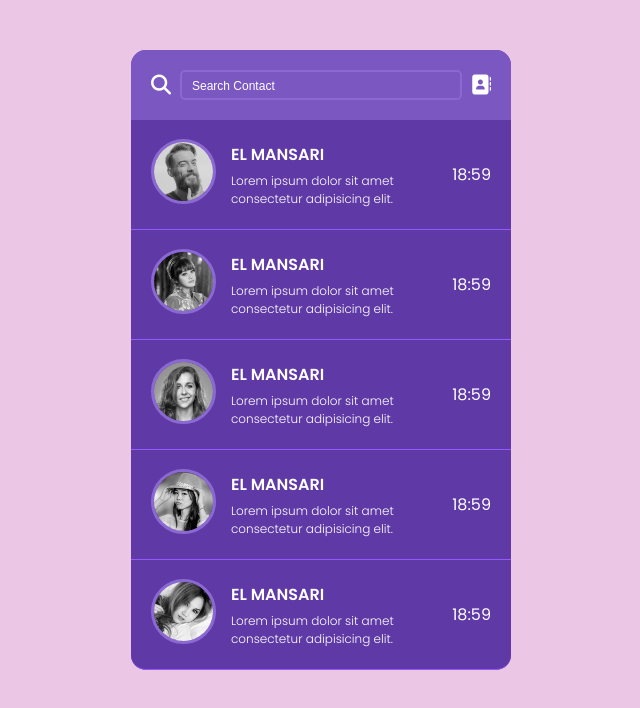
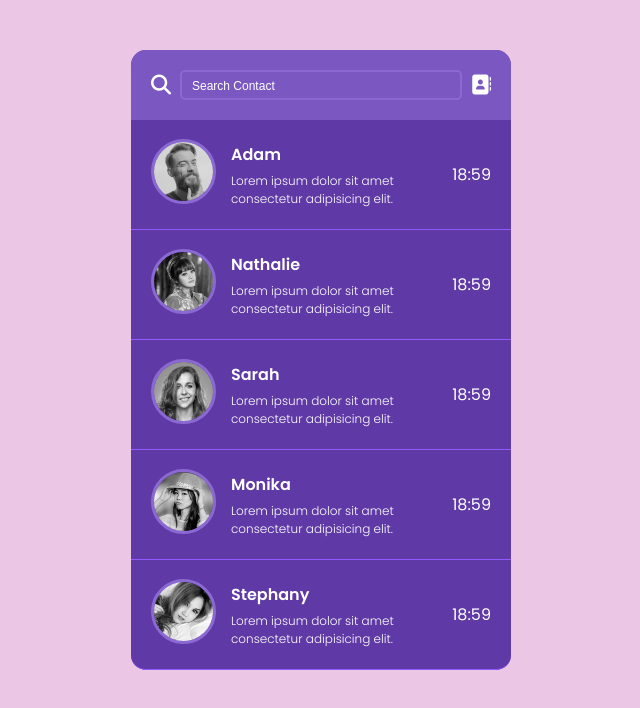
Before and after one commit to ElMansari-Youssef/Purple-Messages, a plain HTML site: page index.html in a window 1280 px wide. Shown: the whole page, without its empty margins (319-959 px from the left). Drawn offline with Linux system fonts and the light colour scheme.

Commit message:
few changes

```diff
--- a/index.html
+++ b/index.html
@@ -29,7 +29,7 @@
             <div class="image"><img id="img" src="img2.jpg" alt=""></div>
 
             <div class="texts">
-                <div class="name">EL MANSARI</div>
+                <div class="name">Adam</div>
                 <div class="message">Lorem ipsum dolor sit amet consectetur adipisicing elit.</div>
 
             </div>
@@ -41,10 +41,10 @@
 
         <div id="contact2" class="messageBox">
 
-            <div class="image"><img  src="img3.jpg" alt=""></div>
+            <div class="image"><img src="img3.jpg" alt=""></div>
 
             <div class="texts">
-                <div class="name">EL MANSARI</div>
+                <div class="name">Nathalie</div>
                 <div class="message">Lorem ipsum dolor sit amet consectetur adipisicing elit.</div>
 
             </div>
@@ -59,7 +59,7 @@
             <div class="image"><img src="img4.jpg" alt=""></div>
 
             <div class="texts">
-                <div class="name">EL MANSARI</div>
+                <div class="name">Sarah</div>
                 <div class="message">Lorem ipsum dolor sit amet consectetur adipisicing elit.</div>
 
             </div>
@@ -69,12 +69,12 @@
 
         </div>
 
-        <div id="contact4"  class="messageBox">
+        <div id="contact4" class="messageBox">
 
             <div class="image"><img src="img5.jpg" alt=""></div>
 
             <div class="texts">
-                <div class="name">EL MANSARI</div>
+                <div class="name">Monika</div>
                 <div class="message">Lorem ipsum dolor sit amet consectetur adipisicing elit.</div>
 
             </div>
@@ -89,7 +89,7 @@
             <div class="image"><img src="img6.jpg" alt=""></div>
 
             <div class="texts">
-                <div class="name">EL MANSARI</div>
+                <div class="name">Stephany</div>
                 <div class="message">Lorem ipsum dolor sit amet consectetur adipisicing elit.</div>
 
             </div>
@@ -108,7 +108,7 @@
 
         <div id="chatContainer" class="chatContainer">
 
-            <i id="backBtn"  class="fa-solid fa-arrow-left fa-lg back"></i>
+            <i id="backBtn" class="fa-solid fa-arrow-left fa-lg back"></i>
 
             <div id="contact" class="message">
 
--- a/style.css
+++ b/style.css
@@ -6,6 +6,8 @@
     box-sizing: border-box;
 }
 
+
+
 body {
     display: flex;
     justify-content: center;
@@ -13,6 +15,8 @@ body {
     font-family: poppins;
     background-color: #EBC7E5;
 }
+
+
 
 .container {
 
@@ -182,6 +186,18 @@ body {
 
 }
 
+.mainChat .chatContainer i {
+    transition: transform 0.1s ease-out;
+}
+
+.mainChat .chatContainer i:hover {
+
+    cursor: pointer;
+    transform: scale(1.2);
+    transition: transform 0.1s ease-out;
+
+}
+
 .mainChat .chatContainer .message {
     display: flex;
     justify-content: flex-start;
```
